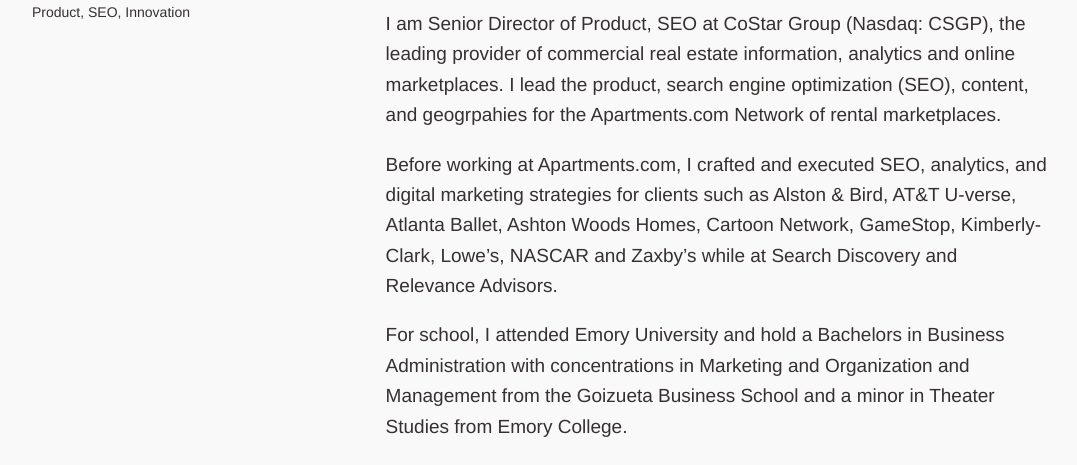
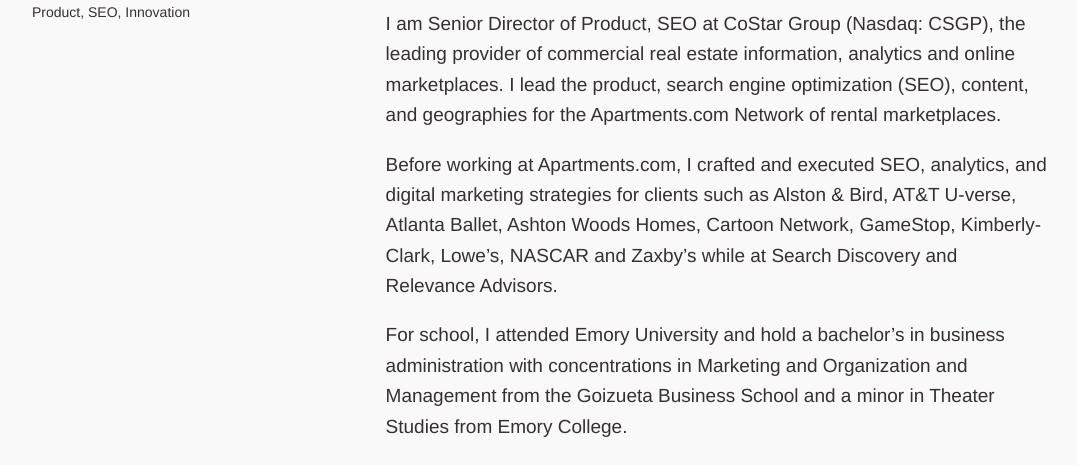
Before and after one commit to jsilton/jsilton.github.io, a Jekyll site: the page built from index.html, in a window 1280 px wide and 900 px high, scrolled down 350 px. Shown: the part 247-712 px from the top of the window, without its empty margins (98-1175 px from the left). Built offline with Jekyll 4.4.1, drawn with Linux system fonts in a browser that asks for light colours.

Commit message:
Fix typo

```diff
--- a/index.html
+++ b/index.html
@@ -26,9 +26,9 @@
     </div>
     <div class="eight columns">
         <p>Hi, I'm Jordan. I have a passion for solving complex and challenging business problems. I play ultimate frisbee, love sailing, and enjoy cooking.</p>
-        <p>I am Senior Director of Product, SEO at CoStar Group (Nasdaq: CSGP), the leading provider of commercial real estate information, analytics and online marketplaces. I lead the product, search engine optimization (SEO), content, and geogrpahies for the Apartments.com Network of rental marketplaces.</p>
+        <p>I am Senior Director of Product, SEO at CoStar Group (Nasdaq: CSGP), the leading provider of commercial real estate information, analytics and online marketplaces. I lead the product, search engine optimization (SEO), content, and geographies for the Apartments.com Network of rental marketplaces.</p>
         <p>Before working at Apartments.com, I crafted and executed SEO, analytics, and digital marketing strategies for clients such as Alston & Bird, AT&T U-verse, Atlanta Ballet, Ashton Woods Homes, Cartoon Network, GameStop, Kimberly-Clark, Lowe’s, NASCAR and Zaxby’s while at Search Discovery and Relevance Advisors.</p>
-        <p>For school, I attended Emory University and hold a Bachelors in Business Administration with concentrations in Marketing and Organization and Management from the Goizueta Business School and a minor in Theater Studies from Emory College.</p>
+        <p>For school, I attended Emory University and hold a bachelor’s in business administration with concentrations in Marketing and Organization and Management from the Goizueta Business School and a minor in Theater Studies from Emory College.</p>
     </div>
 </div>
 
```
Also changed, not shown: 1 other file.
